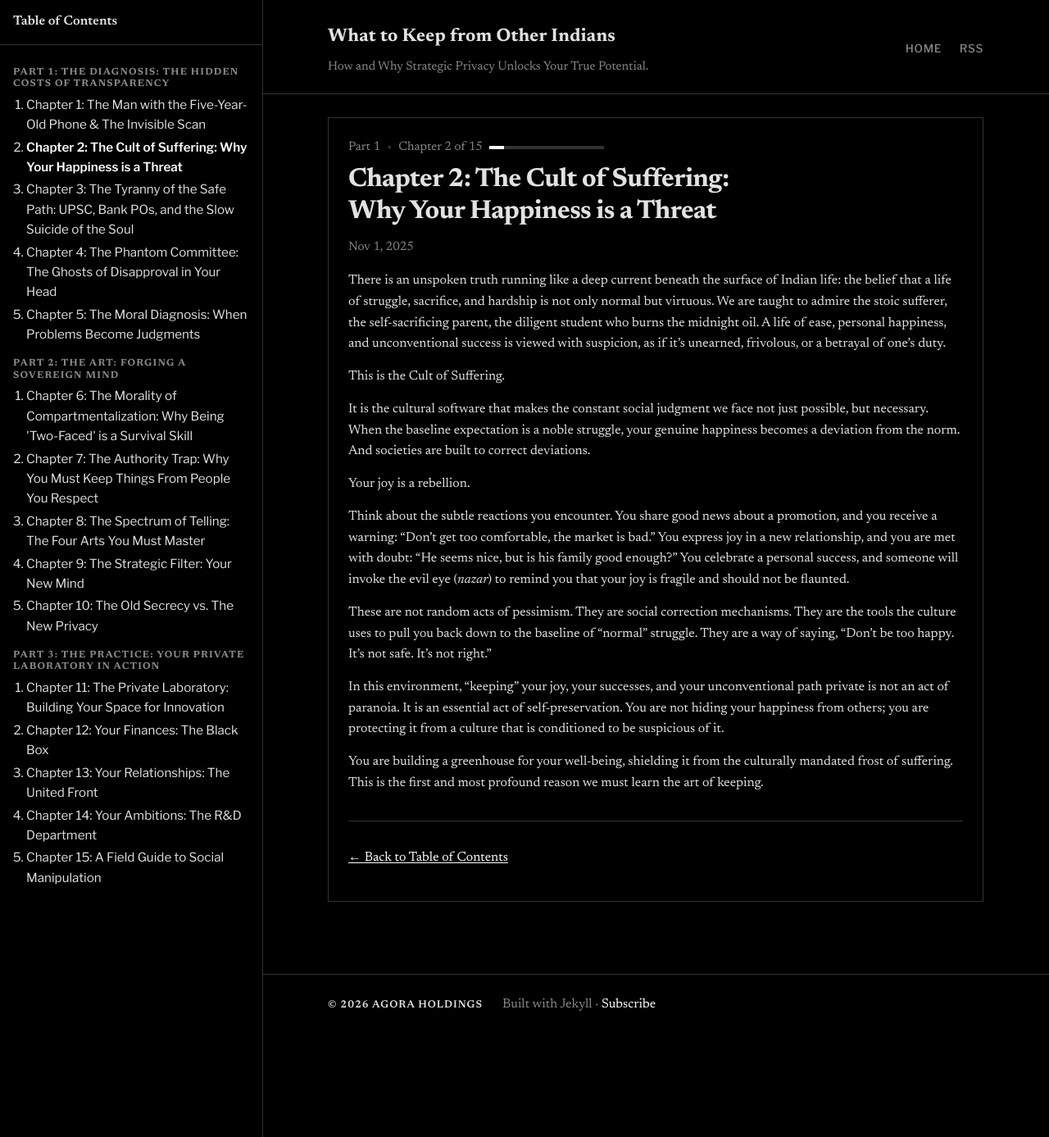
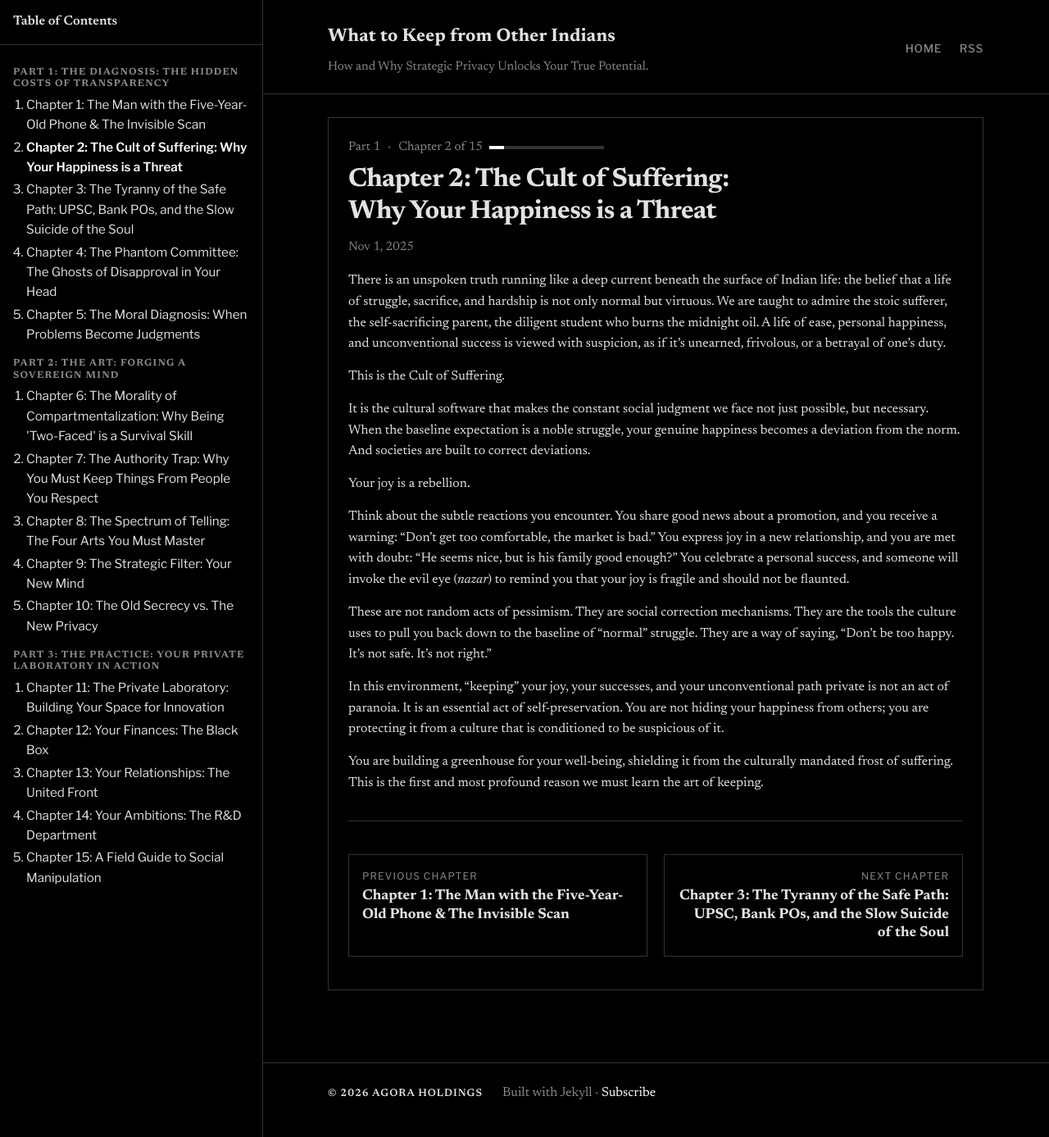
Before and after one commit to nodesman/wckfiwh, a Jekyll site: the page built from _posts/2025-11-01-02-the-cult-of-suffering.md, in a window 1280 px wide and 1387 px high. Shown: the whole window at 82% size. Built offline with Jekyll 4.4.1, drawn with Linux system fonts in a browser that asks for light colours.

Commit message:
remove home index and add chapter navigation

```diff
--- a/_layouts/post.html
+++ b/_layouts/post.html
@@ -10,7 +10,21 @@ layout: default
     {{ content }}
   </div>
   <hr>
-  <nav>
-    <a href="{{ '/' | relative_url }}">← Back to Table of Contents</a>
+  <nav class="post-nav">
+    {% if page.previous %}
+      <a class="nav-link prev" href="{{ page.previous.url | relative_url }}">
+        <span class="nav-label">Previous Chapter</span>
+        <span class="nav-title">{{ page.previous.title }}</span>
+      </a>
+    {% else %}
+      <div class="nav-spacer"></div>
+    {% endif %}
+
+    {% if page.next %}
+      <a class="nav-link next" href="{{ page.next.url | relative_url }}">
+        <span class="nav-label">Next Chapter</span>
+        <span class="nav-title">{{ page.next.title }}</span>
+      </a>
+    {% endif %}
   </nav>
 </article>
--- a/assets/css/style.css
+++ b/assets/css/style.css
@@ -176,6 +176,58 @@ body.drawer-open { overflow: hidden; }
 .breadcrumb .progress { position: relative; height: 4px; background: var(--border); width: 140px; overflow: hidden; }
 .breadcrumb .progress .bar { position: absolute; left: 0; top: 0; bottom: 0; width: 0; background: var(--accent); }
 
+/* Post Navigation */
+.post-nav {
+  display: flex;
+  justify-content: space-between;
+  gap: 20px;
+  margin-top: 40px;
+  font-family: var(--font-ui);
+}
+.nav-link {
+  flex: 1;
+  display: flex;
+  flex-direction: column;
+  padding: 16px;
+  border: 1px solid var(--border);
+  text-decoration: none !important;
+  transition: border-color 0.2s;
+}
+.nav-link:hover {
+  border-color: var(--fg);
+}
+.nav-link.next {
+  text-align: right;
+  align-items: flex-end;
+}
+.nav-label {
+  font-size: 0.75rem;
+  text-transform: uppercase;
+  letter-spacing: 0.1em;
+  color: var(--muted);
+  margin-bottom: 4px;
+}
+.nav-title {
+  font-family: var(--font-serif);
+  font-size: 1.1rem;
+  font-weight: 700;
+  color: var(--fg);
+  line-height: 1.3;
+}
+.nav-spacer {
+  flex: 1;
+}
+
+@media (max-width: 640px) {
+  .post-nav {
+    flex-direction: column;
+  }
+  .nav-link.next {
+    text-align: left;
+    align-items: flex-start;
+  }
+}
+
 /* Footer */
 .site-footer {
   border-top: 1px solid var(--border);
```
Also changed, not shown: index.md (+0 -28 lines).
